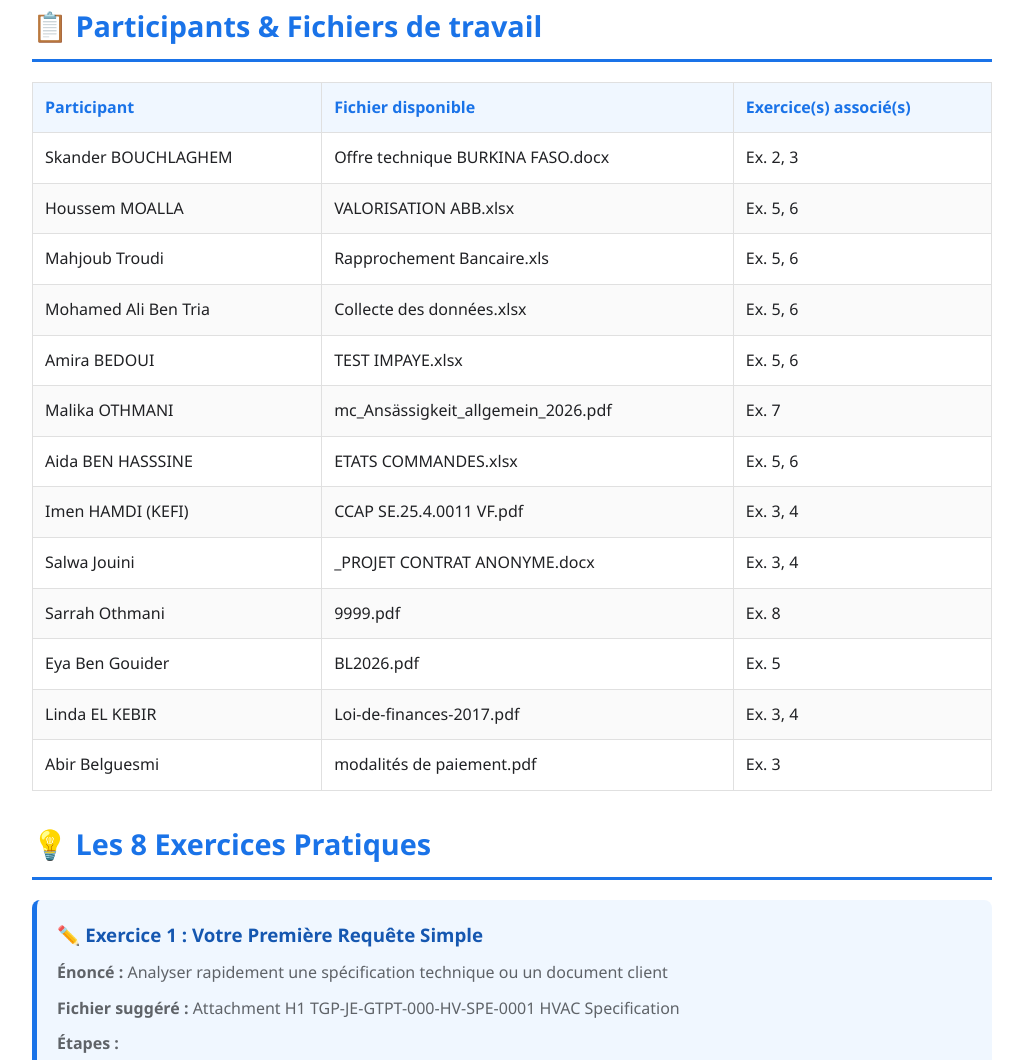
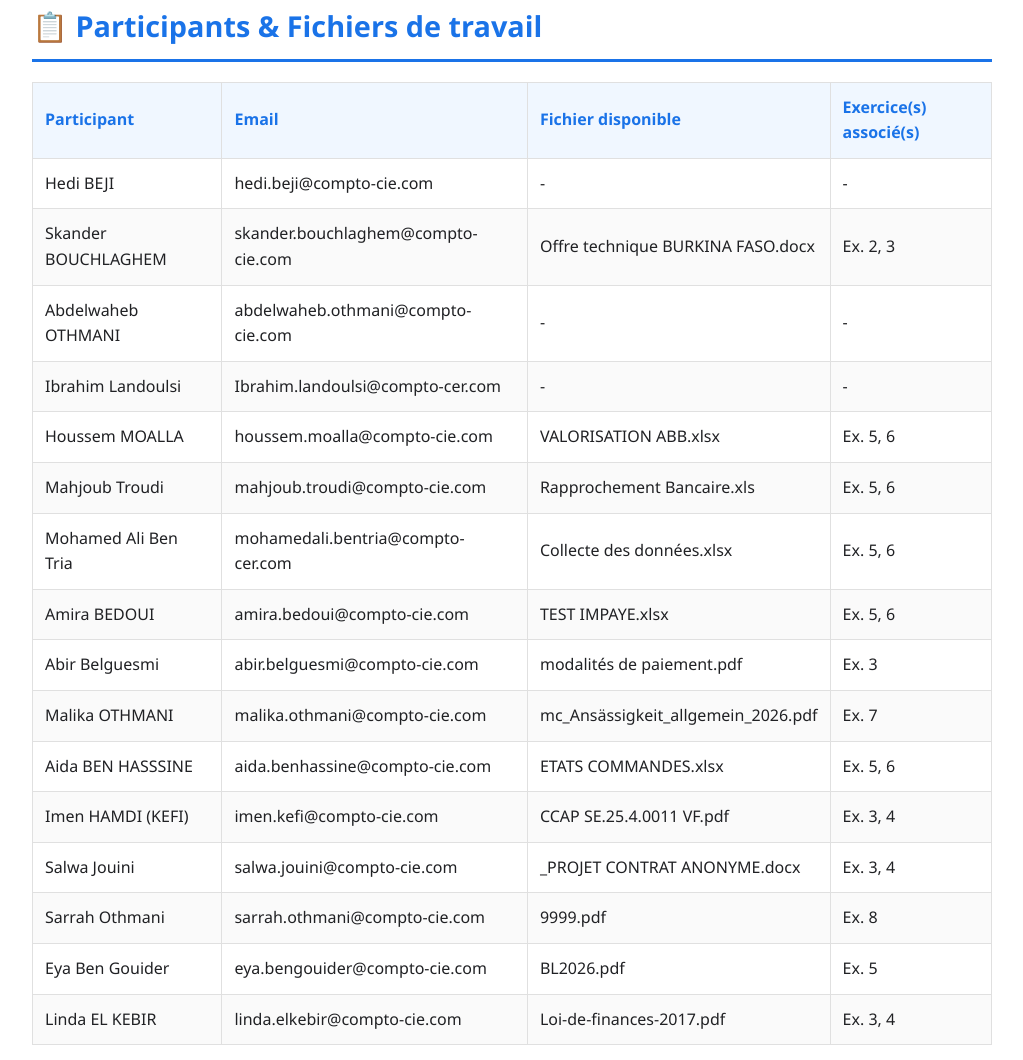
Before and after one commit to houssemeddinelassoued/Projet-IA-Compto, a website: page public/groupe1.html in a window 1280 px wide. Shown: the part 452-1512 px from the top of the page, without its empty margins (128-1151 px from the left). Drawn offline with Linux system fonts and the light colour scheme.

Commit message:
Update groupe1 participants list with all 16 members and emails

```diff
--- a/public/groupe1.html
+++ b/public/groupe1.html
@@ -57,24 +57,28 @@
 <thead>
 <tr>
 <th>Participant</th>
+<th>Email</th>
 <th>Fichier disponible</th>
 <th>Exercice(s) associé(s)</th>
 </tr>
 </thead>
 <tbody>
-<tr><td>Skander BOUCHLAGHEM</td><td>Offre technique BURKINA FASO.docx</td><td>Ex. 2, 3</td></tr>
-<tr><td>Houssem MOALLA</td><td>VALORISATION ABB.xlsx</td><td>Ex. 5, 6</td></tr>
-<tr><td>Mahjoub Troudi</td><td>Rapprochement Bancaire.xls</td><td>Ex. 5, 6</td></tr>
-<tr><td>Mohamed Ali Ben Tria</td><td>Collecte des données.xlsx</td><td>Ex. 5, 6</td></tr>
-<tr><td>Amira BEDOUI</td><td>TEST IMPAYE.xlsx</td><td>Ex. 5, 6</td></tr>
-<tr><td>Malika OTHMANI</td><td>mc_Ansässigkeit_allgemein_2026.pdf</td><td>Ex. 7</td></tr>
-<tr><td>Aida BEN HASSSINE</td><td>ETATS COMMANDES.xlsx</td><td>Ex. 5, 6</td></tr>
-<tr><td>Imen HAMDI (KEFI)</td><td>CCAP SE.25.4.0011 VF.pdf</td><td>Ex. 3, 4</td></tr>
-<tr><td>Salwa Jouini</td><td>_PROJET CONTRAT ANONYME.docx</td><td>Ex. 3, 4</td></tr>
-<tr><td>Sarrah Othmani</td><td>9999.pdf</td><td>Ex. 8</td></tr>
-<tr><td>Eya Ben Gouider</td><td>BL2026.pdf</td><td>Ex. 5</td></tr>
-<tr><td>Linda EL KEBIR</td><td>Loi-de-finances-2017.pdf</td><td>Ex. 3, 4</td></tr>
-<tr><td>Abir Belguesmi</td><td>modalités de paiement.pdf</td><td>Ex. 3</td></tr>
+<tr><td>Hedi BEJI</td><td>hedi.beji@compto-cie.com</td><td>-</td><td>-</td></tr>
+<tr><td>Skander BOUCHLAGHEM</td><td>skander.bouchlaghem@compto-cie.com</td><td>Offre technique BURKINA FASO.docx</td><td>Ex. 2, 3</td></tr>
+<tr><td>Abdelwaheb OTHMANI</td><td>abdelwaheb.othmani@compto-cie.com</td><td>-</td><td>-</td></tr>
+<tr><td>Ibrahim Landoulsi</td><td>Ibrahim.landoulsi@compto-cer.com</td><td>-</td><td>-</td></tr>
+<tr><td>Houssem MOALLA</td><td>houssem.moalla@compto-cie.com</td><td>VALORISATION ABB.xlsx</td><td>Ex. 5, 6</td></tr>
+<tr><td>Mahjoub Troudi</td><td>mahjoub.troudi@compto-cie.com</td><td>Rapprochement Bancaire.xls</td><td>Ex. 5, 6</td></tr>
+<tr><td>Mohamed Ali Ben Tria</td><td>mohamedali.bentria@compto-cer.com</td><td>Collecte des données.xlsx</td><td>Ex. 5, 6</td></tr>
+<tr><td>Amira BEDOUI</td><td>amira.bedoui@compto-cie.com</td><td>TEST IMPAYE.xlsx</td><td>Ex. 5, 6</td></tr>
+<tr><td>Abir Belguesmi</td><td>abir.belguesmi@compto-cie.com</td><td>modalités de paiement.pdf</td><td>Ex. 3</td></tr>
+<tr><td>Malika OTHMANI</td><td>malika.othmani@compto-cie.com</td><td>mc_Ansässigkeit_allgemein_2026.pdf</td><td>Ex. 7</td></tr>
+<tr><td>Aida BEN HASSSINE</td><td>aida.benhassine@compto-cie.com</td><td>ETATS COMMANDES.xlsx</td><td>Ex. 5, 6</td></tr>
+<tr><td>Imen HAMDI (KEFI)</td><td>imen.kefi@compto-cie.com</td><td>CCAP SE.25.4.0011 VF.pdf</td><td>Ex. 3, 4</td></tr>
+<tr><td>Salwa Jouini</td><td>salwa.jouini@compto-cie.com</td><td>_PROJET CONTRAT ANONYME.docx</td><td>Ex. 3, 4</td></tr>
+<tr><td>Sarrah Othmani</td><td>sarrah.othmani@compto-cie.com</td><td>9999.pdf</td><td>Ex. 8</td></tr>
+<tr><td>Eya Ben Gouider</td><td>eya.bengouider@compto-cie.com</td><td>BL2026.pdf</td><td>Ex. 5</td></tr>
+<tr><td>Linda EL KEBIR</td><td>linda.elkebir@compto-cie.com</td><td>Loi-de-finances-2017.pdf</td><td>Ex. 3, 4</td></tr>
 </tbody>
 </table>
 
```
